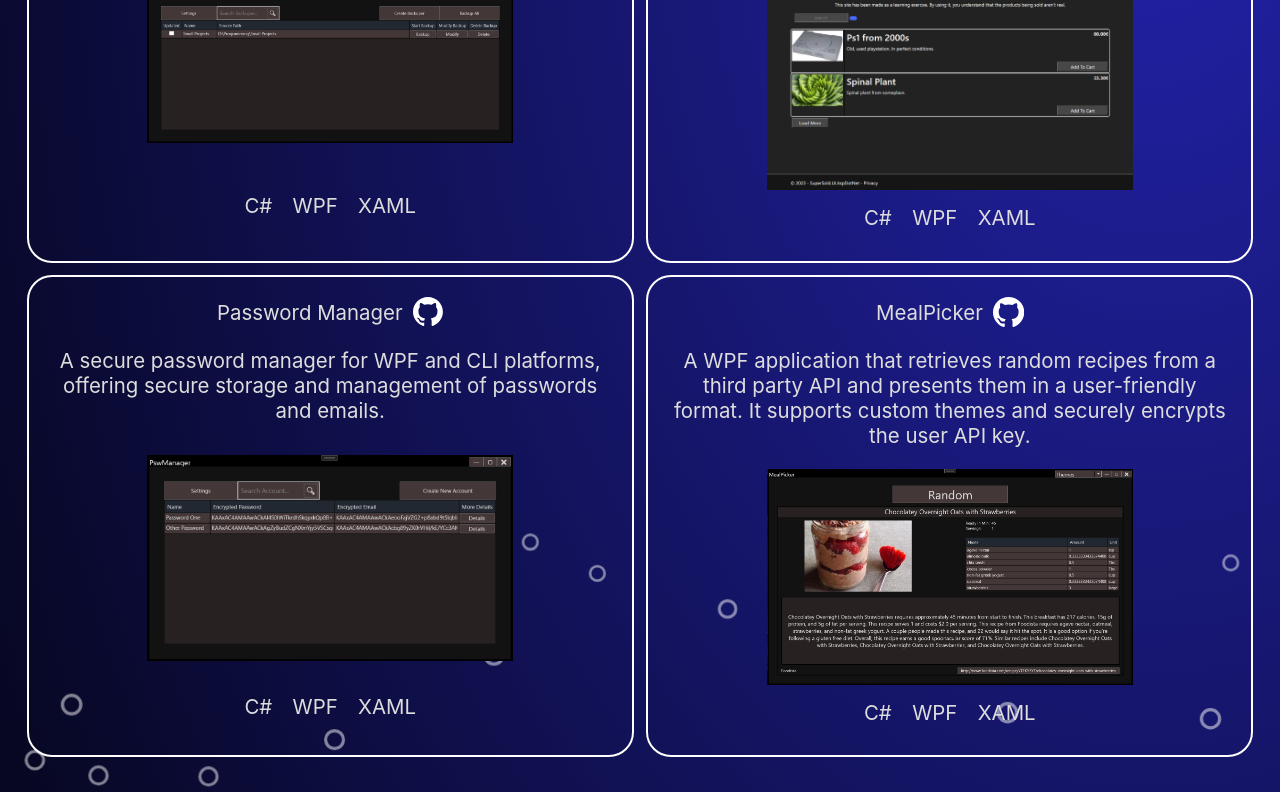
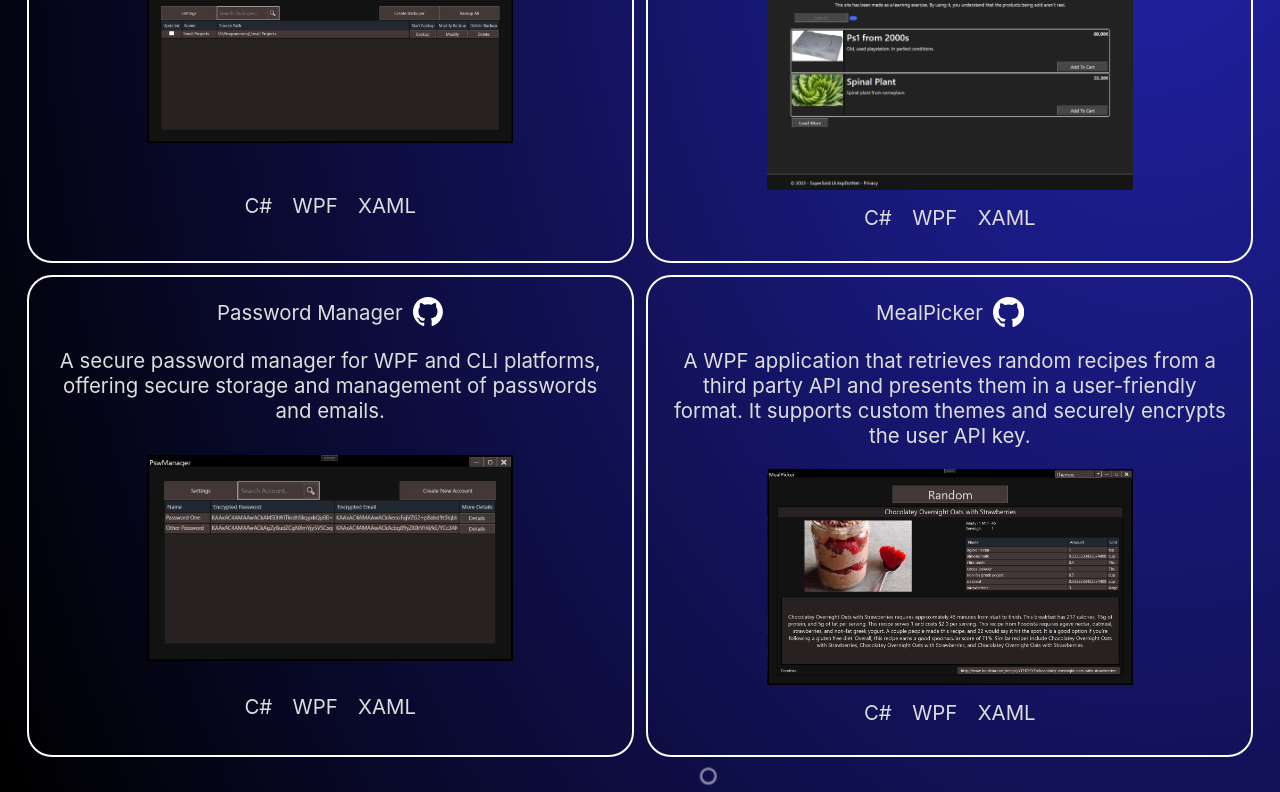
Before and after one commit to Faboid/portfolio, a React (Create React App) app: page / in a window 1280 px wide. Shown: the part 1162-1954 px from the top of the page. Built offline with nearby package versions, Linux system fonts and the light colour scheme; the HTML template or start-up script is replaced by a standard one.

Commit message:
Tweaked bubble number, animation length, and background color.

```diff
--- a/src/components/Underwater.css
+++ b/src/components/Underwater.css
@@ -7,7 +7,9 @@
     position: absolute;
     height: 100%;
     width: 100%;
-    background: radial-gradient(ellipse at 90% 10%, #2222AA, black);
+    background:
+        linear-gradient(to bottom, transparent 60%, black),
+        radial-gradient(ellipse at 90% 10%, #2222AA, black 80%);
     z-index: -1;
     overflow:hidden;
 }
@@ -21,7 +23,7 @@
     border-radius: 100%;
     aspect-ratio: 1/1;
     animation:
-        rise-up 15s infinite ease-out,
+        rise-up 20s infinite ease-out,
         movement 3s infinite ease-in-out alternate,
         resizing 2s infinite ease-in-out alternate;
 }
--- a/src/components/Underwater.js
+++ b/src/components/Underwater.js
@@ -2,7 +2,7 @@ import './Underwater.css';
 
 export default function Underwater({ children }) {
 
-    const bubblesAmount = Math.floor(window.innerWidth / 15);
+    const bubblesAmount = Math.floor(window.innerWidth / 20);
     const maxDelay = Math.floor(window.innerHeight * 15);
 
     return (
```
